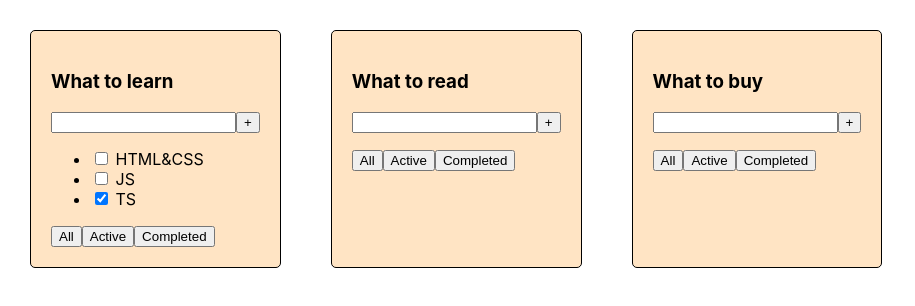
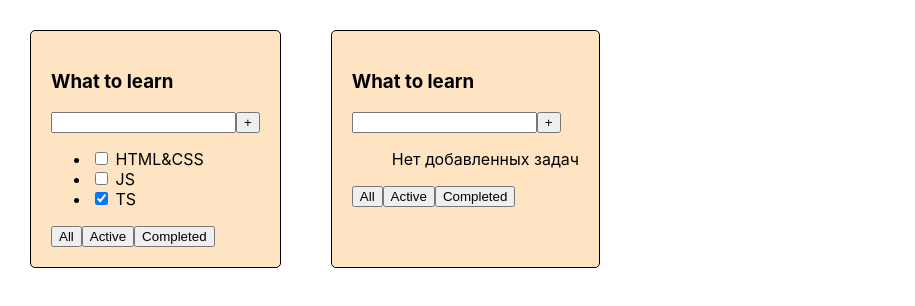
Before and after one commit to LugomAnS/Todo-list, a React (Create React App) app: page / in a window 1280 px wide. Shown: the top 306 px of the page, without its empty margins (0-915 px from the left). Built offline with nearby package versions, Linux system fonts and the light colour scheme.

Commit message:
task list component

```diff
--- a/src/App.tsx
+++ b/src/App.tsx
@@ -1,6 +1,6 @@
 import React from 'react';
 import './App.css';
-import { TodoList, TaskType } from './TodoList';
+import { TodoList, TaskType } from './components/list/TodoList';
 
 function App() {
   const task1: TaskType[] = [
@@ -12,8 +12,7 @@ function App() {
   return (
     <div className="App">
       <TodoList title='What to learn' tasks={task1} />
-      <TodoList title='What to read'/>
-      <TodoList title='What to buy'/>
+      <TodoList title='What to learn' tasks={[]} />
     </div>
   );
 }
--- /dev/null
+++ b/src/components/list/TasksList.tsx
@@ -0,0 +1,20 @@
+import { memo } from "react";
+import { TaskType } from "./TodoList"
+
+type TasksListPropsType = {
+  tasks: Array<TaskType>,
+}
+
+function TasksList({tasks}: TasksListPropsType) {
+  return (
+    <ul>
+      {tasks.length > 0
+      ? (
+        tasks.map(item => <li key={item.id} ><input type="checkbox" checked={item.isDone} /> <span>{item.title}</span></li> )
+      )
+      : <div>Нет добавленных задач</div>}
+    </ul>
+  )
+}
+
+export default memo(TasksList);
--- a/src/TodoList.tsx
+++ b/src/components/list/TodoList.tsx
@@ -1,5 +1,6 @@
 import React from 'react';
-import { Button } from './Button';
+import { Button } from '../button/Button';
+import TasksList from './TasksList';
 
 export type TaskType = {
   id: number,
@@ -9,7 +10,7 @@ export type TaskType = {
 
 type TodoListPropsType = {
   title: string,
-  tasks?: TaskType[],
+  tasks: TaskType[],
 }
 
 export function TodoList(props: TodoListPropsType) {
@@ -20,11 +21,7 @@ export function TodoList(props: TodoListPropsType) {
         <input />
         <Button name='+' />
       </div>
-      <ul>
-        {props.tasks?.map(item => (
-          <li key={item.id} ><input type="checkbox" checked={item.isDone} /> <span>{item.title}</span></li>
-        ))}
-      </ul>
+      <TasksList tasks={props.tasks} />
       <div>
         <Button name='All' />
         <Button name='Active' />
```
Also changed, not shown: src/components/button/Button.tsx (renamed from src/Button.tsx).
